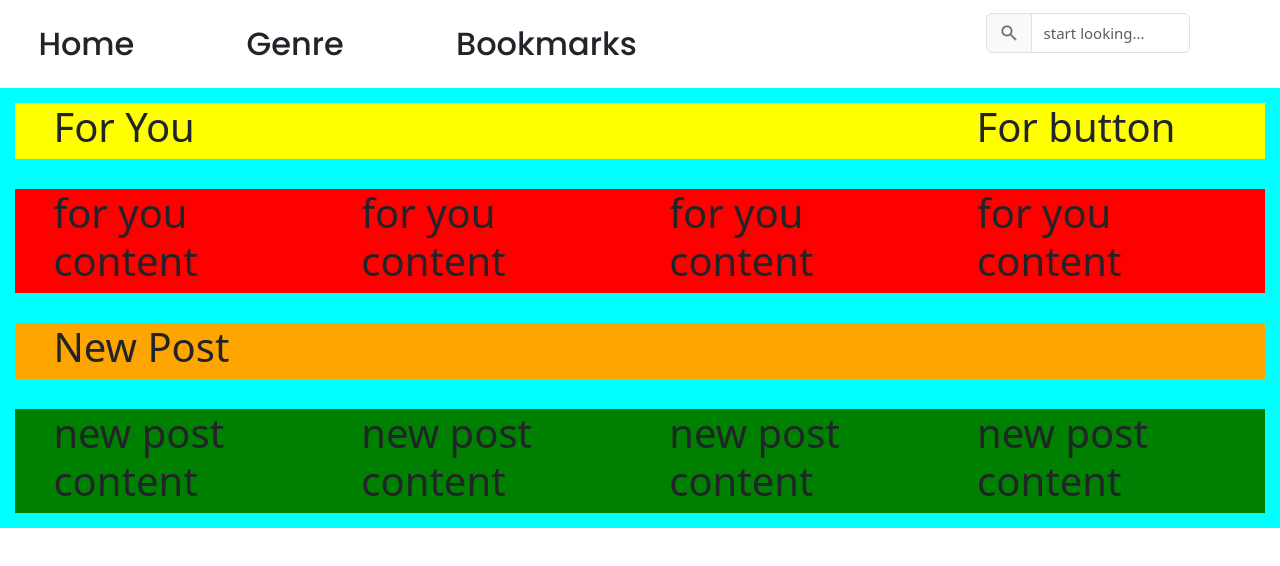
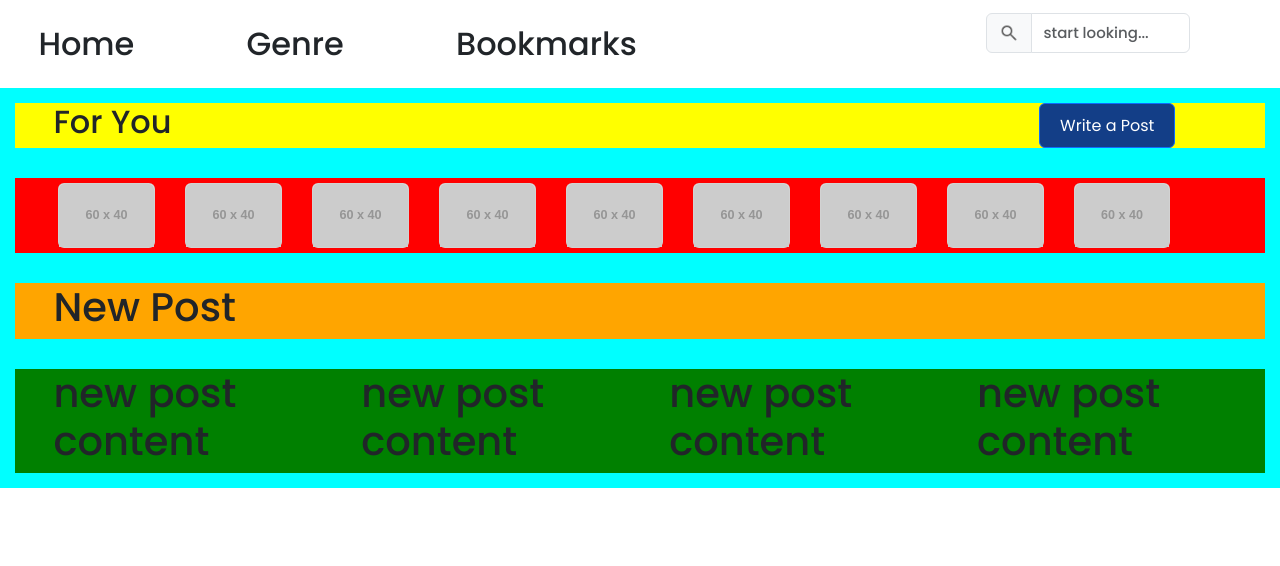
Before and after one commit to blekism/crb-react, a React (Vite) app: page / in a window 1280 px wide. Shown: the top 566 px of the page. Built offline with nearby package versions, Linux system fonts and the light colour scheme; the HTML template or start-up script is replaced by a standard one.

Commit message:
Add global styles, new component, and update homepage layout

```diff
--- a/src/App.jsx
+++ b/src/App.jsx
@@ -1,4 +1,5 @@
 import React from "react";
+import "./index.css";
 import Homepage from "./user/Homepage/Homepage.jsx";
 
 function App() {
--- /dev/null
+++ b/src/index.css
@@ -0,0 +1,13 @@
+body {
+  font-family: "Poppins", sans-serif; /* Set your global font */
+  margin: 0;
+  padding: 0;
+}
+
+.btn-primary {
+  background-color: #133e87 !important;
+}
+
+.btn-primary:hover {
+  background-color: #184ca7 !important;
+}
--- /dev/null
+++ b/src/user/Homepage/ForyouItemTemplate.jsx
@@ -0,0 +1,15 @@
+import React from "react";
+
+export default function ForyouItemTemplate({ data }) {
+  return (
+    <>
+      <div className="card" style={{ width: "18rem", margin: "5px" }}>
+        <img
+          src="https://placehold.co/60x40"
+          className="card-img-top"
+          alt="..."
+        />
+      </div>
+    </>
+  );
+}
--- a/src/user/Homepage/Homepage.css
+++ b/src/user/Homepage/Homepage.css
@@ -14,11 +14,17 @@
   background-color: yellow;
 }
 
+.homepage-parent .for-you-header h3 {
+  font-size: 32px;
+  margin: 0;
+}
+
 .homepage-parent .for-you-content {
   display: flex;
   flex-direction: row;
   column-gap: 20px;
   padding-left: 3%;
+  padding-right: 7%;
   margin: 15px;
   background-color: red;
 }
--- a/src/user/Homepage/Homepage.jsx
+++ b/src/user/Homepage/Homepage.jsx
@@ -1,21 +1,34 @@
 import React from "react";
 import "./Homepage.css";
 import Navbar from "../Navbar/Navbar.jsx";
+import ForyouItem from "./ForyouItemTemplate.jsx";
 
 export default function Homepage() {
+  const forYouItems = [1, 2, 3, 4, 5, 6, 7, 8, 9];
   return (
     <>
       <Navbar />
       <div className="homepage-parent">
         <div className="for-you-header">
-          <h1>For You</h1>
-          <h1>For button</h1>
+          <h3>For You</h3>
+          <button
+            type="button"
+            className="btn btn-primary"
+            style={{
+              color: "white",
+              paddingLeft: "20px",
+              paddingRight: "20px",
+              fontWeight: "400",
+              height: "45px",
+            }}
+          >
+            Write a Post
+          </button>
         </div>
         <div className="for-you-content">
-          <h1>for you content</h1>
-          <h1>for you content</h1>
-          <h1>for you content</h1>
-          <h1>for you content</h1>
+          {forYouItems.map((item, key) => (
+            <ForyouItem key={key} />
+          ))}
         </div>
         <div className="new-post-header">
           <h1>New Post</h1>
```
